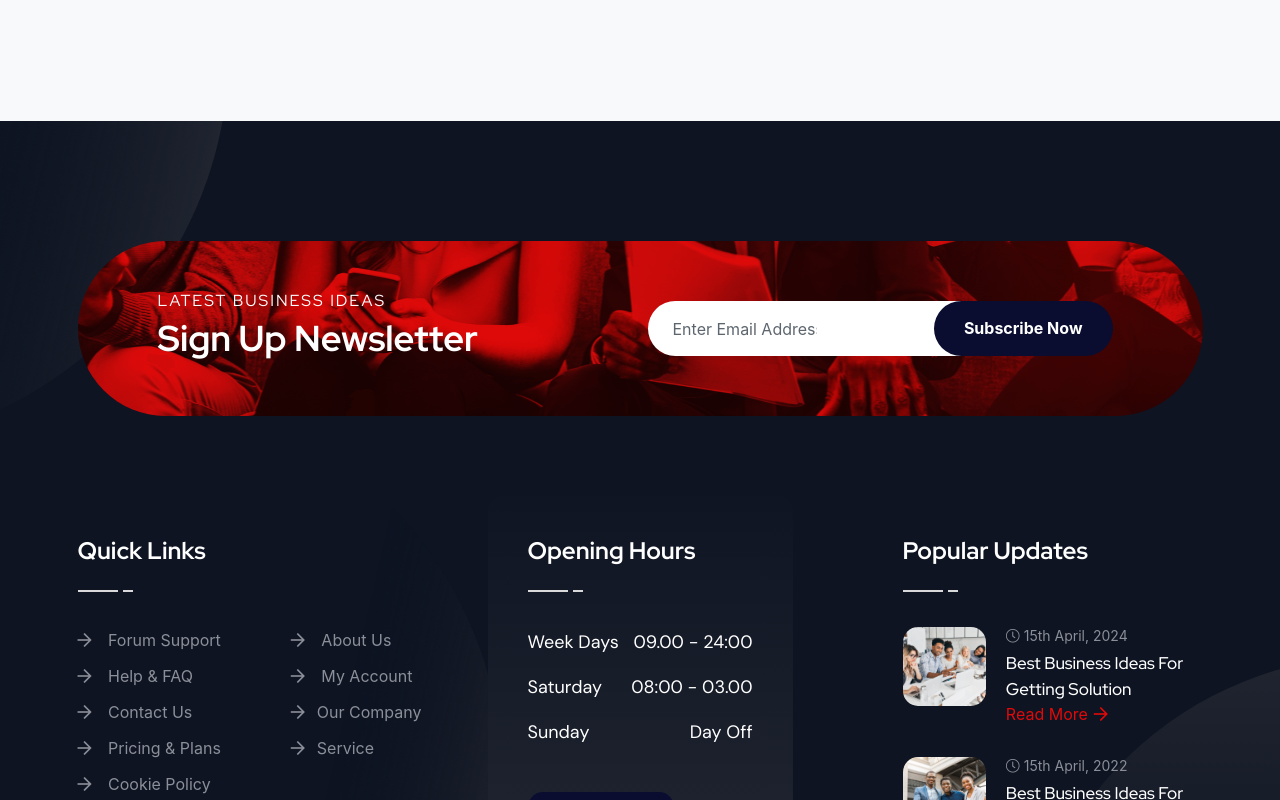
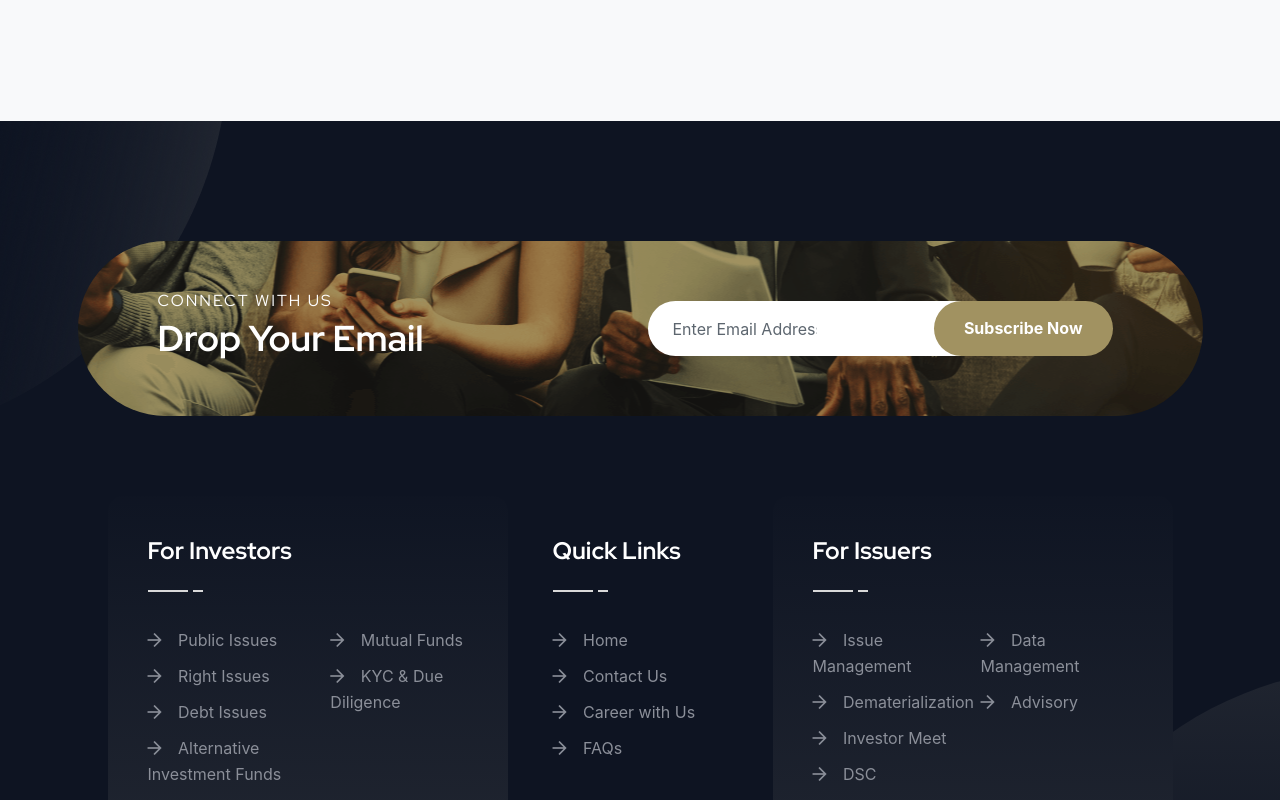
Before and after one commit to AyushCodium/BeaconRTA, a React (Create React App) app: page /career-with-us in a window 1280 px wide. Shown: the part 2800-3600 px from the top of the page. Built offline with nearby package versions, Linux system fonts and the light colour scheme.

Commit message:
career page footer

```diff
--- a/src/components/CareerPage.jsx
+++ b/src/components/CareerPage.jsx
@@ -1,7 +1,7 @@
 import React, { useState } from 'react';
 import HeaderSix from "../components/header/HeaderSix";
 import { Link } from 'react-router-dom';
-import FooterOne from "../components/footer/FooterOne";
+import FooterSix from "../components/footer/FooterSix";
 import Breadcrumb from "../inner/Breadcrumb";
 import careers from '../data/careers.json';
 import { Briefcase, MapPin, Clock, Calendar, ChevronRight } from 'lucide-react';
@@ -207,7 +207,7 @@
                 }
             `}</style>
 
-            <FooterOne />
+            <FooterSix />
         </div>
     );
 }
```
